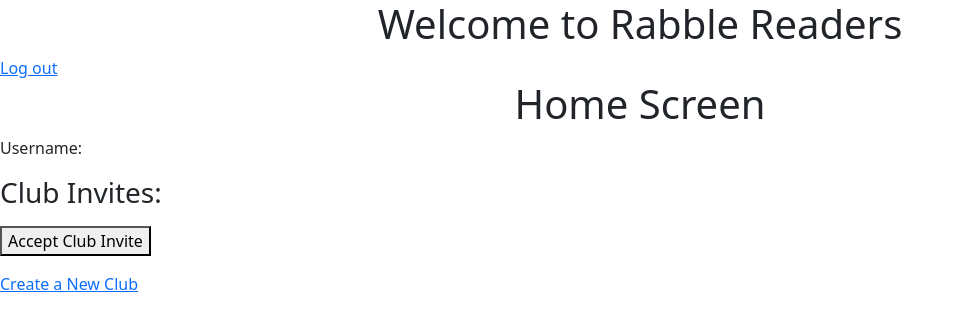
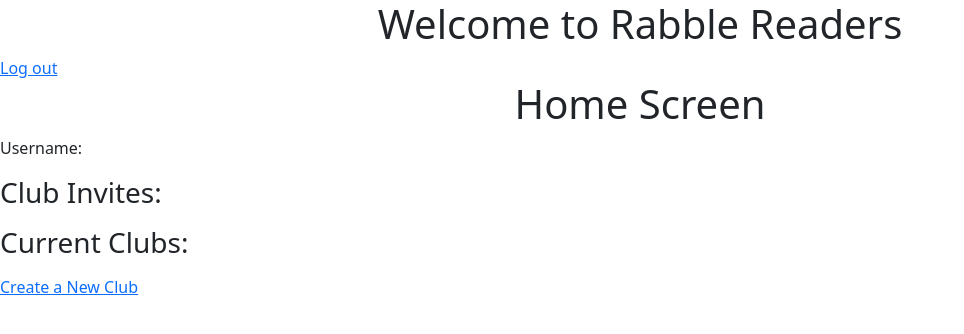
Before and after one commit to Nicole-Boettcher/rabblereaders, a React (Create React App) app: page /home in a window 1280 px wide. Shown: the top 334 px of the page, without its empty margins (0-964 px from the left). Built offline with nearby package versions, Linux system fonts and the light colour scheme.

Commit message:
Add club ID to user object

```diff
--- a/src/Components/CreateClubScreen.js
+++ b/src/Components/CreateClubScreen.js
@@ -50,8 +50,18 @@ function CreateClubScreen(props) {
         "operation": "PutItem"
       })
       const fetchResponse = await APIServiceClub.callQuery()
-      console.log("Search response:")
+      console.log("Create new club response:")
       console.log(fetchResponse)
+
+      //add admin as a member to the club
+      const APIServiceClub2 = new APIcalls({
+        "itemID": fetchResponse.id,
+        "itemType": "Club",
+        "memberIDs": props.userData.ItemID,
+        "operation": "UpdateItem",
+        "updateExpression": "SET"
+      })
+      await APIServiceClub2.callQuery()
 
 
       setErrorMessage(false)
--- a/src/Components/HomeScreen.js
+++ b/src/Components/HomeScreen.js
@@ -18,14 +18,11 @@ function HomeScreen(props) {
     window.localStorage.setItem('USER_DATA_HOME', JSON.stringify(userData));
     props.updateUserData(userData)
   }, [userData])
-  // TODO: MAKE ABOVE RELOAD ONLY WHEN PAGE IS AUTOMATICALLY REFRESHED
-
-  // if (!userData) {
-  //   return <div>Loading...</div>;
-  // }
 
   const acceptClubInvite = async () => {
     //call API to add user ID to the club objects membersIDs list
+
+    //to get clubID
     const APIService = new APIcalls({
       "itemType": "Club",
       "username": userData.ClubInvites,
@@ -37,7 +34,7 @@ function HomeScreen(props) {
 
     const clubID = fetchResponse.body[0].ItemID;
 
-
+    //add member ID to club object
     const APIService2 = new APIcalls({
       "itemID": clubID,
       "itemType": "Club",
@@ -47,8 +44,7 @@ function HomeScreen(props) {
     })
     const fetchResponse2 = await APIService2.callQuery()  //check its valid and worked
 
-    //remove club invite at the end
-
+    //remove club invite from user
     const APIService3 = new APIcalls({
       "itemID": userData.ItemID,
       "itemType": "User",
@@ -58,6 +54,17 @@ function HomeScreen(props) {
     })
     const fetchResponse3 = await APIService3.callQuery()  //check its valid and worked
 
+    console.log("gonna add club to profile")
+    //add exsisting clubs to user
+    const APIService4 = new APIcalls({
+      "itemID": userData.ItemID,
+      "itemType": "User",
+      "newClub": clubID,  //add the club ID to an attribute called "clubs" under the user
+      "operation": "UpdateItem",
+      "updateExpression": "SET"
+    })
+    const fetchResponse4 = await APIService4.callQuery()  //check its valid and worked
+    console.log(fetchResponse4)
   }
 
 
@@ -72,7 +79,11 @@ function HomeScreen(props) {
 
       <h3>Club Invites:</h3>
       <p>{userData.ClubInvites}</p>
-      <button onClick={acceptClubInvite}>Accept Club Invite</button>
+      {userData.ClubInvites && <button onClick={acceptClubInvite}>Accept Club Invite</button>}
+
+      <h3>Current Clubs:</h3>
+      {/* show current clubs here, need to fetch data based on the id, can use a simple key look up, need to update lambda GetItem*/}
+
 
       <p></p>
       <Link to="/createClub">Create a New Club</Link>
```
